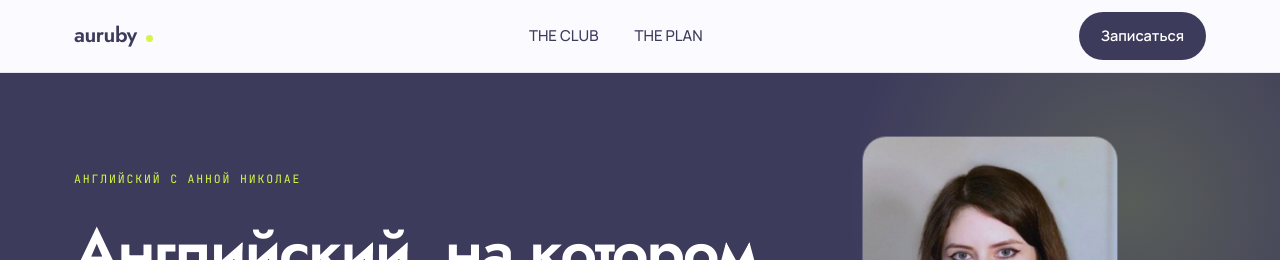
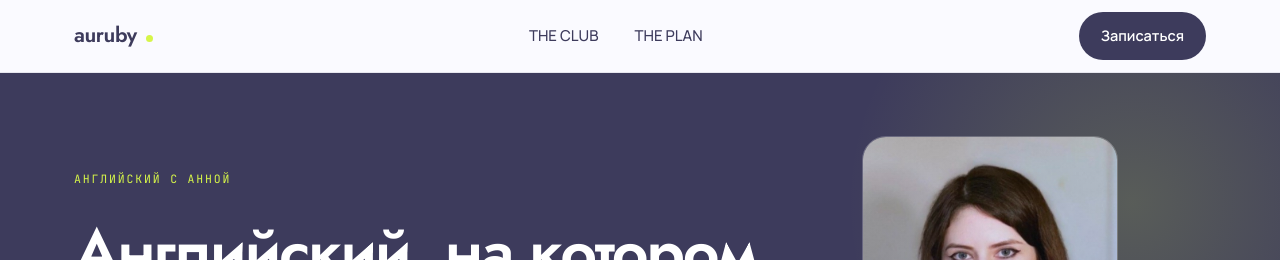
Before and after one commit to Anna-akm-code/auruby-yki-landing-page, a Next.js app: page /english in a window 1280 px wide. Shown: the top 260 px of the page. Built offline with nearby package versions, Linux system fonts and the light colour scheme; no server answers.

Commit message:
Removed FAMILY NAME

```diff
--- a/app/english/layout.tsx
+++ b/app/english/layout.tsx
@@ -4,7 +4,7 @@ import { StickyHeader } from "@/components/english/StickyHeader";
 import { SiteFooter } from "@/components/english/SiteFooter";
 
 export const metadata: Metadata = {
-  title: "Английский с Анной Николае",
+  title: "Английский с Анной",
   description:
     "Английский, на котором думают, спорят и договариваются. THE CLUB — сообщество для людей 13–17 лет. THE PLAN — индивидуальный английский с планом.",
 };
--- a/app/english/page.tsx
+++ b/app/english/page.tsx
@@ -5,11 +5,11 @@ import { GOOGLE_FORM_URL } from "@/lib/english";
 
 export const metadata: Metadata = {
   alternates: { canonical: "/english" },
-  title: "Английский с Анной Николае — THE CLUB и THE PLAN",
+  title: "Английский с Анной — THE CLUB и THE PLAN",
   description:
     "Английский, на котором думают, спорят и договариваются. THE CLUB — сообщество для людей 13–17 лет. THE PLAN — индивидуальный английский с личным планом.",
   openGraph: {
-    title: "Английский с Анной Николае",
+    title: "Английский с Анной",
     description:
       "THE CLUB и THE PLAN — английский, на котором думают, спорят и договариваются.",
     type: "website",
@@ -43,7 +43,7 @@ export default function EnglishProductSelectorPage() {
         <div className="grid grid-cols-1 items-center gap-12 lg:grid-cols-[1.35fr_0.65fr] lg:gap-16">
           <div>
             <div className="mb-7 font-mono text-[11.5px] uppercase tracking-[0.16em] text-english-chartreuse">
-              Английский с Анной Николае
+              Английский с Анной
             </div>
             <h1 className="max-w-[760px] font-heading text-[42px] font-semibold leading-[1.06] tracking-[-0.035em] sm:text-[64px]">
               Английский, на котором думают, спорят и договариваются.
@@ -52,7 +52,7 @@ export default function EnglishProductSelectorPage() {
           <div className="relative flex aspect-[4/5] max-h-[320px] flex-col justify-end gap-1.5 overflow-hidden rounded-[24px] border border-white/[0.22] p-5">
             <Image
               src="/anna.jpg"
-              alt="Анна Николае"
+              alt="Анна"
               fill
               sizes="(min-width: 1024px) 30vw, 90vw"
               className="object-cover"
--- a/app/page.tsx
+++ b/app/page.tsx
@@ -5,7 +5,7 @@ export const metadata: Metadata = {
   alternates: { canonical: "/" },
   title: "auruby.io — Выберите язык",
   description:
-    "Финский YKI keskitaso или английский с Анной Николае — выберите направление.",
+    "Финский YKI keskitaso или английский с Анной — выберите направление.",
   robots: { index: true, follow: true },
 };
 
@@ -47,7 +47,7 @@ export default function LanguageSelectorPage() {
           className="flex flex-col justify-between gap-10 rounded-[24px] bg-english-chartreuse p-9 text-english-aubergine transition hover:bg-english-chartreuse-hover"
         >
           <div className="font-mono text-[11px] uppercase tracking-[0.14em] text-english-mid/70">
-            С Анной Николае
+            С Анной
           </div>
           <div>
             <h2 className="font-heading text-[34px] leading-[1.04] tracking-[-0.03em]">
```
